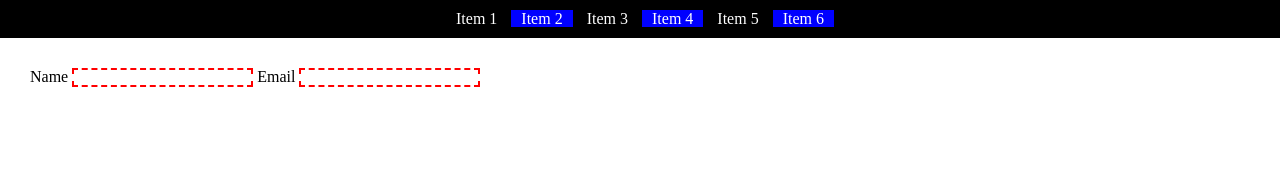
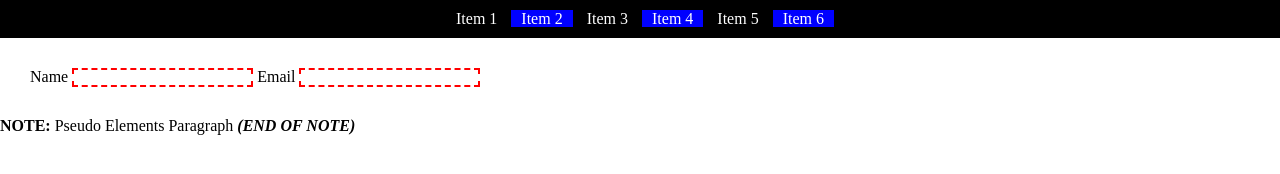
Before and after one commit to Lessly0/TTA_Advanced_CSS, a plain HTML site: page Pseudo/index.html in a window 1280 px wide. Drawn offline with Linux system fonts and the light colour scheme.

Commit message:
feat:Understanding pseudo class and pseudo elements

```diff
--- a/Pseudo/index.html
+++ b/Pseudo/index.html
@@ -19,13 +19,16 @@
                 </ul>
         </div>
         <div class="form">
-            <form action="submit.js" method="post"></form>
-                    <label for="name">Name</label>
-                    <input type="text">
-                    <label for="email">Email</label>
-                    <input type="email">
+            <form action="submit.js" method="post">
+                <label for="name">Name</label>
+                <input type="text">
+                <label for="email">Email</label>
+                <input type="email">
+            </form>
         </div>
-
+    </section>
+    <section id="pseudo-elements">
+        <p> Pseudo Elements Paragraph</p>
     </section>
 
 
--- a/Pseudo/style.css
+++ b/Pseudo/style.css
@@ -34,3 +34,16 @@ ul a{
 .navigation ul li:nth-child(even){
     background-color: blue;
 }
+#pseudo-elements p::before{
+    content: "Note: ";
+    font-weight: bold;
+    text-transform: uppercase;
+
+}
+#pseudo-elements p::after{
+    content: " (End of Note)";
+    font-weight: bold;
+    font-style: italic;
+    text-transform: uppercase;
+
+}
```
